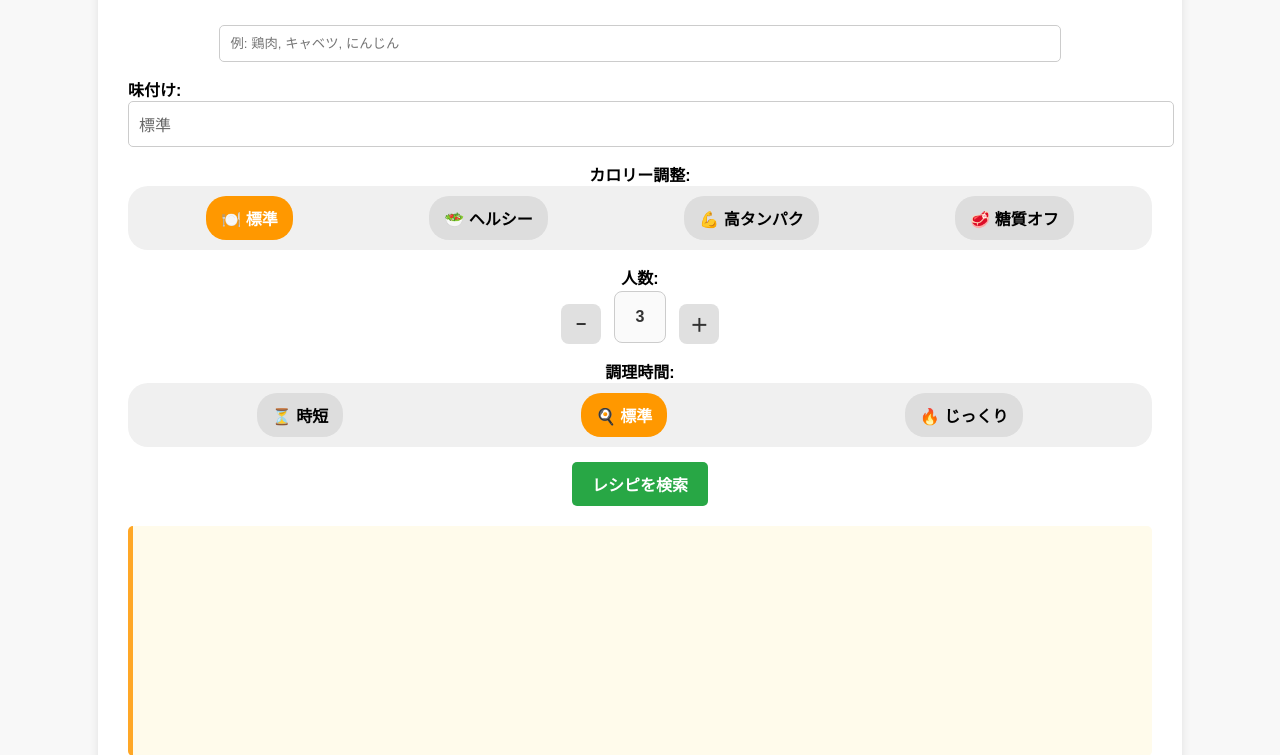
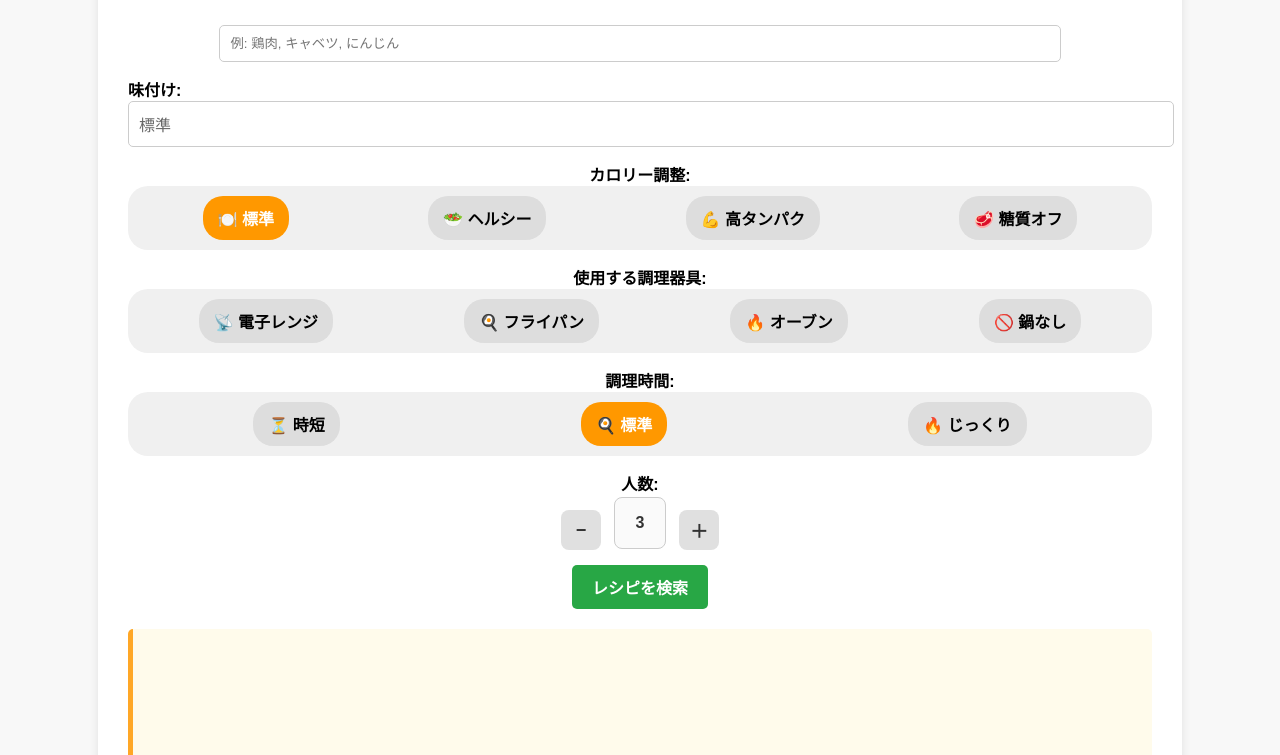
Before and after one commit to ryo0905-eng/recipAIwebApp, a Flask app: page / in a window 1280 px wide. Shown: the part 135-890 px from the top of the page. Run offline with Flask 3, Linux system fonts and the light colour scheme.

Commit message:
調理器具のオプションを追加

```diff
--- a/app.py
+++ b/app.py
@@ -24,6 +24,10 @@ def generate_recipe():
         time_prompt = "15分以内で作れる簡単なレシピにしてください。"
     elif cooking_time == "じっくり":
         time_prompt = "60分以上かけて作る、じっくり煮込むレシピにしてください。"
+    cooking_tools = data.get("cooking_tools", [])
+    tools_prompt = ""
+    if cooking_tools:
+        tools_prompt = f"以下の調理器具のみを使用してください: {', '.join(cooking_tools)}"
 
     if not ingredients:
         return jsonify({"error": "食材を入力してください！"}), 400
@@ -43,7 +47,8 @@ def generate_recipe():
     prompt = f"""
     以下の食材を使ったレシピを作成してください。
     食材: {ingredients}
-    {flavor_prompt}
+    味付け: {flavor_prompt}
+    調理器具: {tools_prompt}
     分量: {servings}人分
     調理時間： {time_prompt}
     カロリー調整: {calorie_prompt}
--- a/static/script.js
+++ b/static/script.js
@@ -5,6 +5,8 @@ document.addEventListener("DOMContentLoaded", function () {
         let servings = document.getElementById("servings").value;
         let cooking_time = document.querySelector("input[name='cooking_time']:checked").value;  // ✅ トグルで選択した調理時間を取得！
         let calorie_option = document.querySelector("input[name='calorie_option']:checked").value;  // ✅ カロリー調整を取得！
+        let cooking_tools = Array.from(document.querySelectorAll("input[name='cooking_tools']:checked")).map(el => el.value);
+
 
         if (!ingredients) {
             alert("食材を入力してください！");
@@ -20,7 +22,7 @@ document.addEventListener("DOMContentLoaded", function () {
             let response = await fetch("/get_recipe", {
                 method: "POST",
                 headers: { "Content-Type": "application/json" },
-                body: JSON.stringify({ ingredients, flavor, servings, cooking_time, calorie_option })
+                body: JSON.stringify({ ingredients, flavor, servings, cooking_time, calorie_option, cooking_tools })
             });
 
             if (!response.body) {
--- a/static/styles.css
+++ b/static/styles.css
@@ -304,3 +304,34 @@ select {
     background: #ff9800;
     color: white;
 }
+
+.cooking-tools {
+    margin-top: 15px;
+}
+
+.toggle-container {
+    display: flex;
+    flex-wrap: wrap;
+    gap: 10px;
+    padding: 10px;
+    background: #f0f0f0;
+    border-radius: 20px;
+}
+
+.toggle-container input[type="checkbox"] {
+    display: none;
+}
+
+.toggle-container label {
+    padding: 10px 15px;
+    border-radius: 20px;
+    background: #ddd;
+    cursor: pointer;
+    transition: 0.3s;
+    font-weight: bold;
+}
+
+.toggle-container input[type="checkbox"]:checked + label {
+    background: #ff9800;
+    color: white;
+}
--- a/templates/index.html
+++ b/templates/index.html
@@ -39,6 +39,7 @@
             </div>
             <input type="hidden" id="flavor-input">
         </div>
+
         <div class="calorie-toggle">
             <label>カロリー調整:</label>
             <div class="toggle-container">
@@ -56,14 +57,24 @@
             </div>
         </div>
 
-        <div class="stepper-container">
-            <label for="servings">人数:</label>
-            <div class="stepper">
-                <button type="button" onclick="changeServings(-1)">−</button>
-                <input type="text" id="servings" value="3" readonly>
-                <button type="button" onclick="changeServings(1)">＋</button>
+        <div class="cooking-tools">
+            <label>使用する調理器具:</label>
+            <div class="toggle-container">
+                <input type="checkbox" id="tool-microwave" name="cooking_tools" value="電子レンジ">
+                <label for="tool-microwave">📡 電子レンジ</label>
+
+                <input type="checkbox" id="tool-fryingpan" name="cooking_tools" value="フライパン">
+                <label for="tool-fryingpan">🍳 フライパン</label>
+
+                <input type="checkbox" id="tool-oven" name="cooking_tools" value="オーブン">
+                <label for="tool-oven">🔥 オーブン</label>
+
+                <input type="checkbox" id="tool-nopot" name="cooking_tools" value="鍋なし">
+                <label for="tool-nopot">🚫 鍋なし</label>
             </div>
         </div>
+
+
         <div class="cooking-time-toggle">
             <label>調理時間:</label>
             <div class="toggle-container">
@@ -75,6 +86,15 @@
 
                 <input type="radio" id="time-slow" name="cooking_time" value="じっくり">
                 <label for="time-slow">🔥 じっくり</label>
+            </div>
+
+            <div class="stepper-container">
+                <label for="servings">人数:</label>
+                <div class="stepper">
+                    <button type="button" onclick="changeServings(-1)">−</button>
+                    <input type="text" id="servings" value="3" readonly>
+                    <button type="button" onclick="changeServings(1)">＋</button>
+                </div>
             </div>
 
         </div>
```
